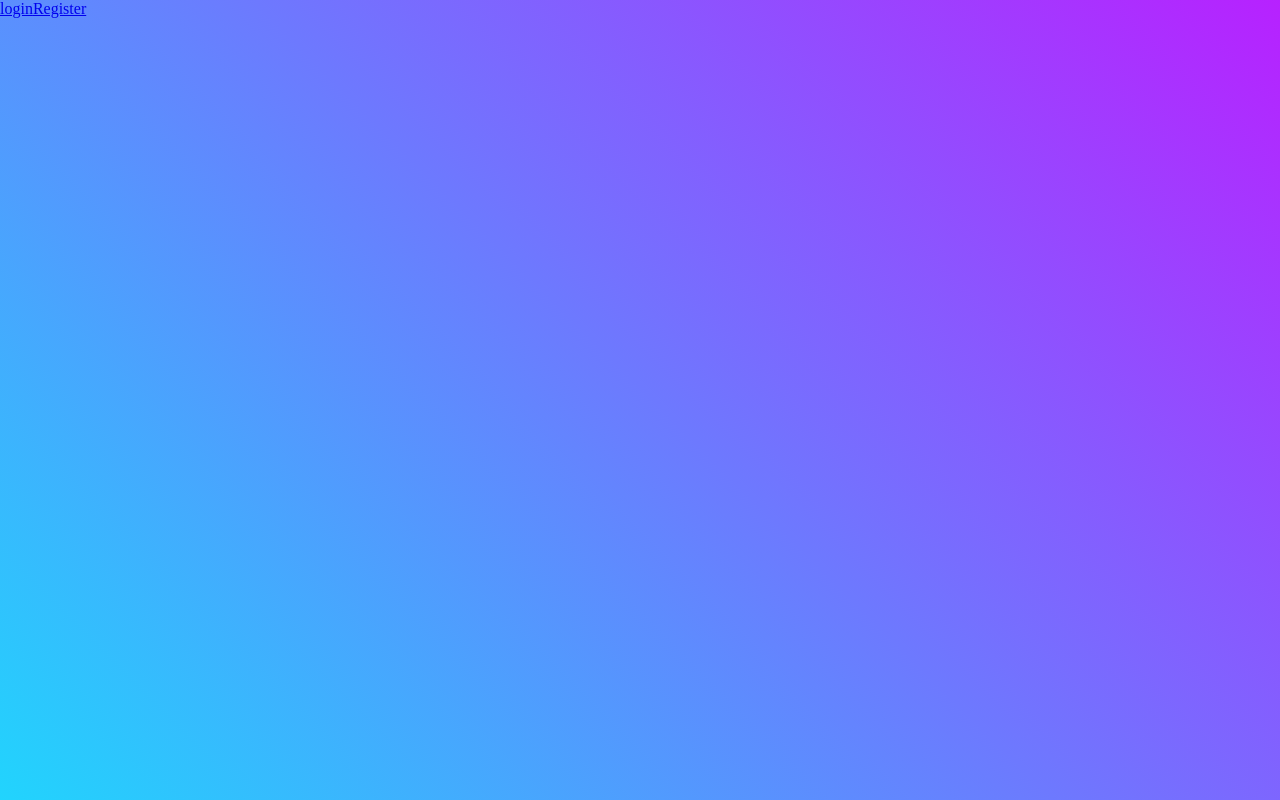
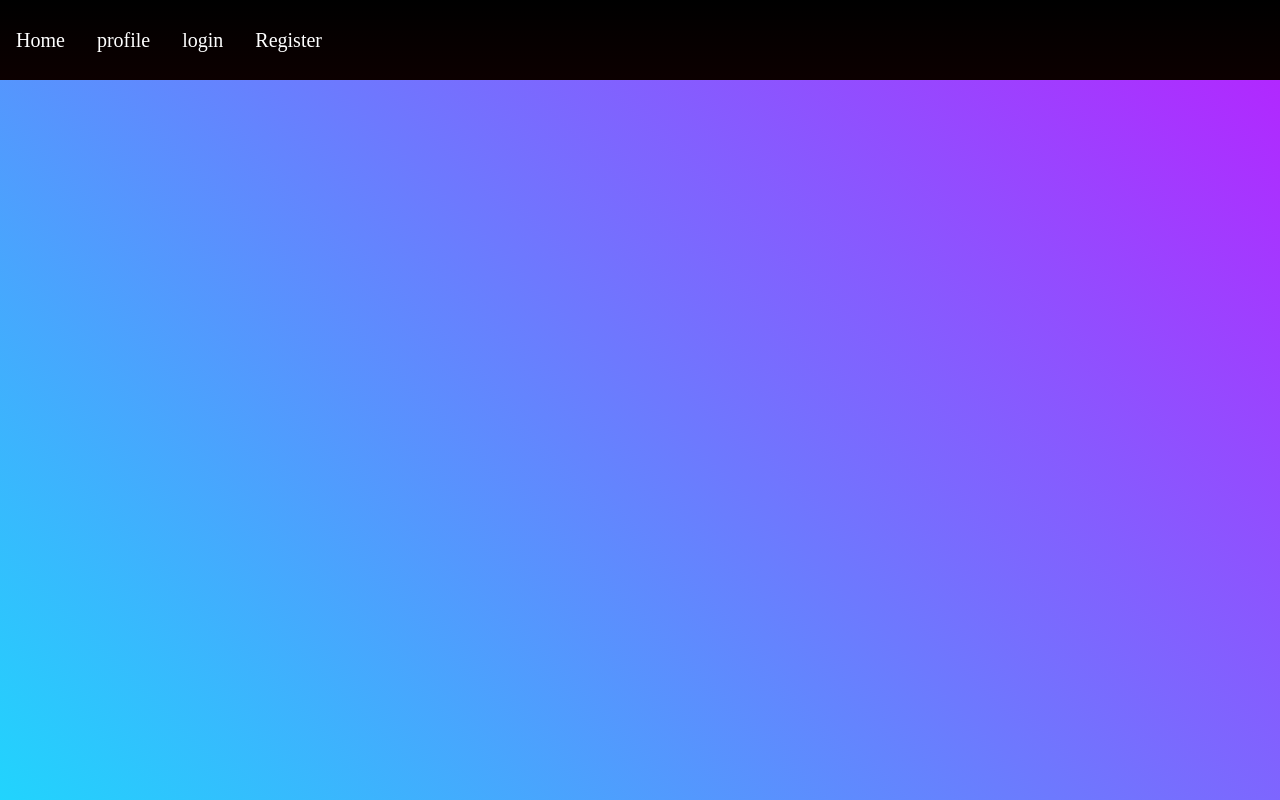
Before and after one commit to nabeelmaklai/mona-e-lisa, a React (Vite) app: page / in a window 1280 px wide. Before the commit this address had no page. Built offline with nearby package versions, Linux system fonts and the light colour scheme.

Commit message:
home page

```diff
--- a/src/App.css
+++ b/src/App.css
@@ -1,7 +1,4 @@
-
 @import url("https://fonts.googleapis.com/css2?family=Nunito:wght@400;500;600;700;800;900&display=swap");
-
-
 
 body {
   /* font-family: 'Open Sans', sans-serif bold ; */
@@ -54,7 +51,7 @@ input:focus {
   opacity: 0.7;
 }
 .loginBtn {
-  padding: 12px 48px ;
+  padding: 12px 48px;
   margin-top: 10px;
   border-radius: 50px;
   color: white;
@@ -68,9 +65,43 @@ input:focus {
 .loginBtn:hover {
   opacity: 0.7;
 }
-.loginBtn:disabled{
+.loginBtn:disabled {
   opacity: 0.7;
   cursor: not-allowed;
+}
+.Nav {
+  list-style-type: none;
+  margin: 0;
+  padding: 0;
+  text-align: center;
+  background-color: #333;
+  padding: 10px;
+}
+ul {
+  list-style-type: none;
+  margin: 0;
+  padding: 0;
+}
 
+header {
+  display: flex;
+  justify-content:flex-start;
+  /* justify-content: space-between; */
 
+  align-items: center;
+  height: 10vh;
+  background: linear-gradient(to top, rgb(12, 0, 0), #000000);
 }
+header nav a {
+  color: white;
+
+  /* justify-content: space-between; */
+  /* color: #eee; */
+  text-decoration: none;
+  /* display: inline-block; */
+  margin: 0;
+  padding: 0;
+  padding: 16px;
+  font-size: 20px;
+  font-family: DevilCandle;
+}
--- a/src/App.jsx
+++ b/src/App.jsx
@@ -5,14 +5,23 @@ import Login from './pages/Login'
 import Nav from './components/Nav'
 import User from './pages/User'
 import { useEffect, useState } from 'react'
+import Home from './pages/Home'
 const App = () => {
   const [user, setUser] = useState(null)
 
+  const handleLogOut = () => {
+
+    setUser(null)
+    localStorage.clear()
+  }
+
   return (
     <div>
-      <Nav />
+      <Nav user={user} handleLogOut={handleLogOut} />
       <main>
         <Routes>
+        <Route path="/" element={<Home user={user} />} />
+
           <Route path="/login" element={<Login setUser={setUser} />} />
           <Route path="/register" element={<Register />} />
           <Route path="/user/:id" element={<User user={user} />} />
--- a/src/components/Nav.jsx
+++ b/src/components/Nav.jsx
@@ -1,14 +1,39 @@
-import { Link } from 'react-router-dom'
+import { Link } from "react-router-dom"
 
-const Nav = () => {
+const Nav = ({user, handleLogOut}) => {
+  let userOptions
+  if (user) {
+    userOptions = (
+      <header>
+      <nav>
+        <Link to="/">Home</Link>
+        <Link to="/user/:id">profile</Link>
+        <Link onClick={handleLogOut} to="/">
+          Sign Out
+        </Link>
 
-  return (
-  <div>
+
+
+      </nav>
+      </header>
+    )
+  }
+
+  const publicOptions = (
+      <nav>
+      <Link to="/">Home</Link>
+      <Link to="/user/:id">profile</Link>
       <Link to="/login">login</Link>
       <Link to="/register">Register</Link>
+      </nav>
+  )
 
-    </div>
+     return (
+      <header>
+      {user ? userOptions : publicOptions}
+      </header>
   )
+
 }
 
 export default Nav
--- /dev/null
+++ b/src/pages/Home.jsx
@@ -0,0 +1,29 @@
+// import User from "./User"
+import { GetArt } from "../services/Get"
+
+import { useEffect, useState } from 'react'
+
+const Home = ({user}) => {
+
+    const [art,  setArt] = useState([])
+const showArt = async ()=>{
+const response = await GetArt()
+console.log(response)
+setArt(response)
+
+
+}
+  return user?(
+
+    <div>
+{art.map(()=>(
+
+ <h1>{user.userName}</h1>
+))}
+
+
+    </div>
+  ):(<></>)
+
+  }
+export default Home
--- a/src/services/Get.js
+++ b/src/services/Get.js
@@ -1,4 +1,15 @@
 import Client from './api'
+
+export const GetArt = async () => {
+  try {
+    const response = await Client.get('/arts')
+    return response.data
+  } catch (error) {
+    throw error
+  }
+}
+
+
 
 export const ShowContent = async (userId) => {
   console.log(userId)
```
